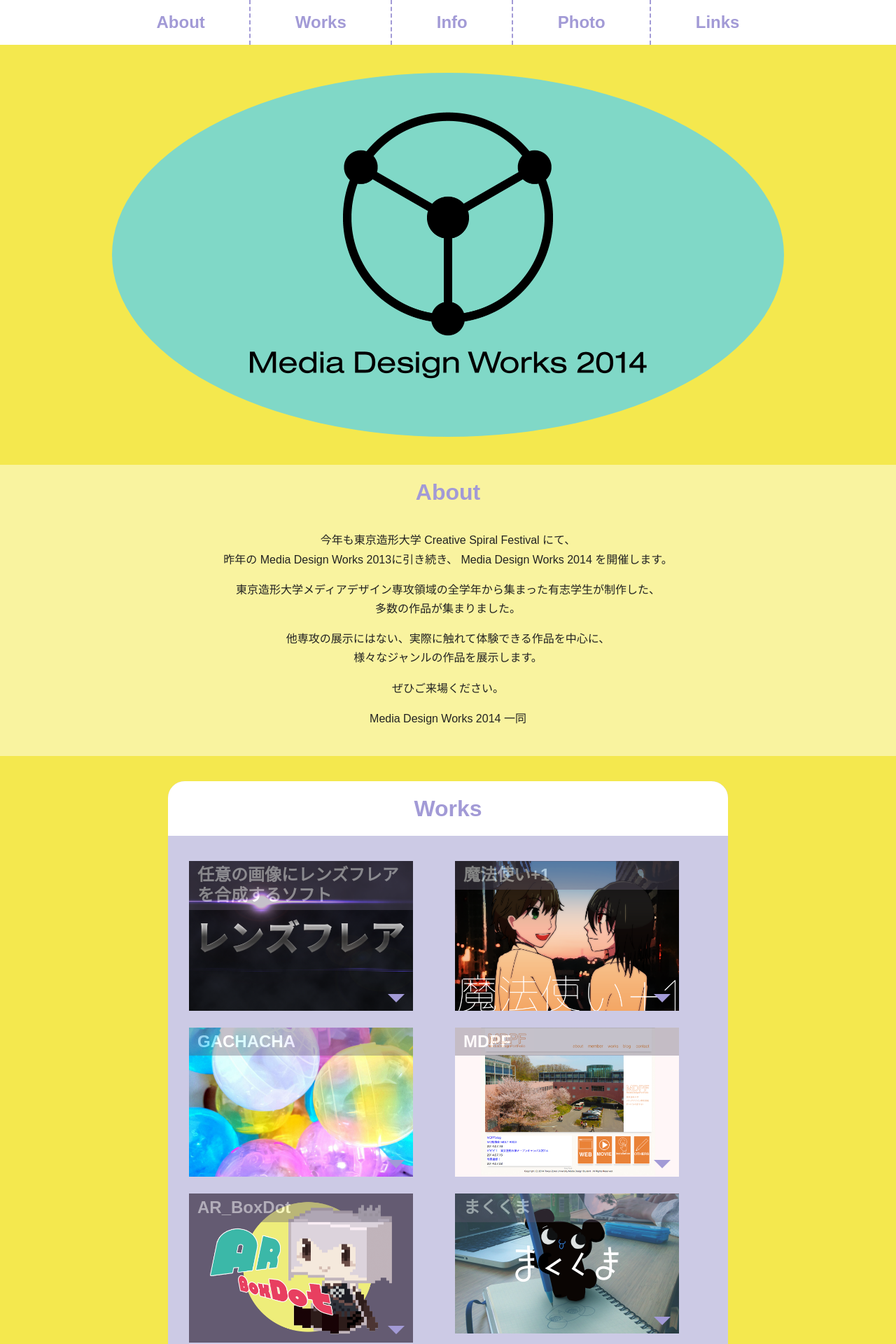
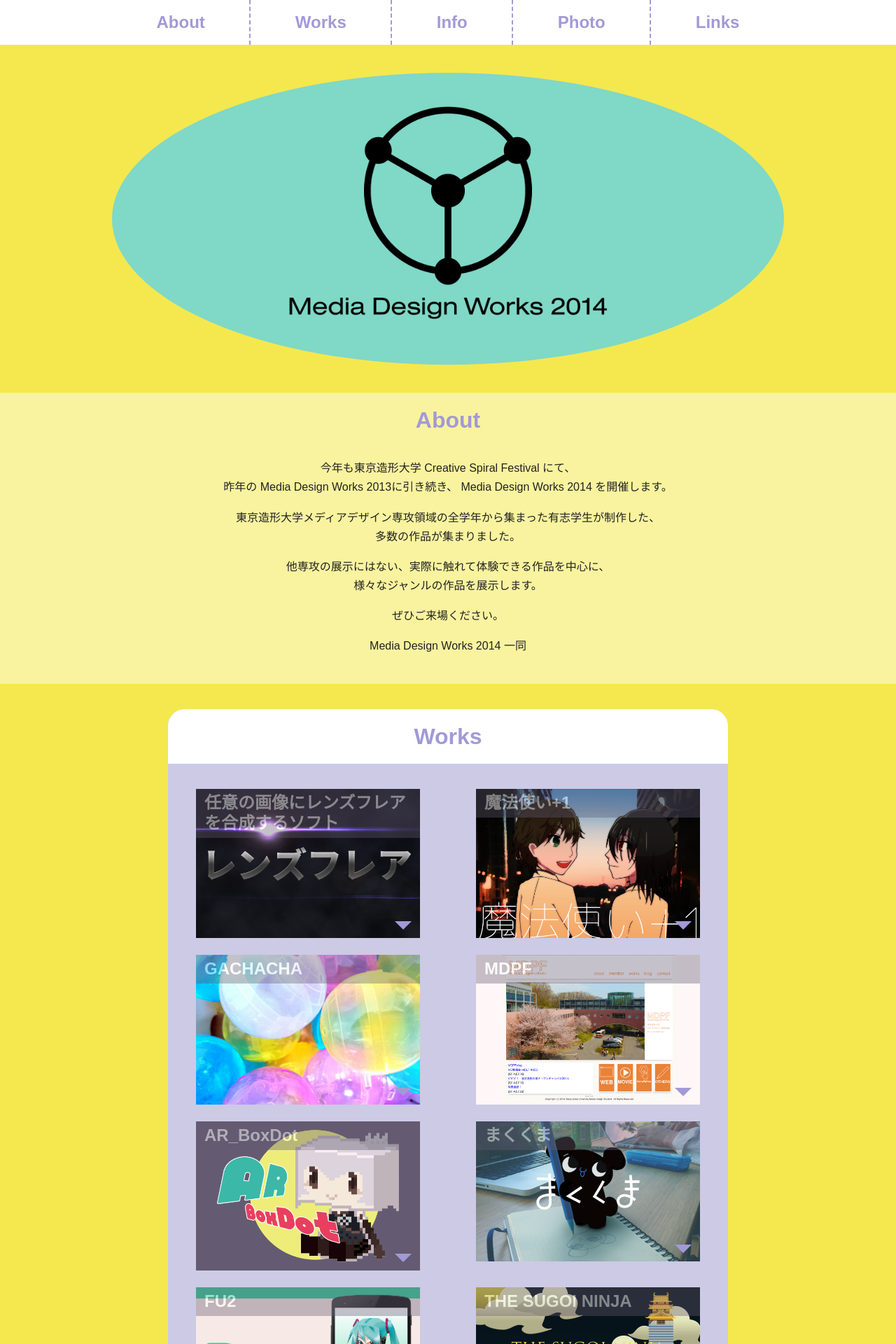
Before and after one commit to mdw2014/mdw2014.github.io, a Jekyll site: the page built from index.html, in a window 1280 px wide. Shown: the top 1920 px of the page at 70% size. Built offline with Jekyll 4.4.1, drawn with Linux system fonts in a browser that asks for light colours; nearby versions of some CDN libraries.

Commit message:
Make whole page responsible

```diff
--- a/_includes/head.html
+++ b/_includes/head.html
@@ -1,6 +1,6 @@
 <head>
     <meta charset="utf-8" prefix="og: http://ogp.me/ns#">
-    <meta name="viewport" content="width=980px initial-scale=1">
+    <meta name="viewport" content="width=device-width, initial-scale=1">
     <meta http-equiv="X-UA-Compatible" content="IE=edge">
 
     <title>{{ site.title }}</title>
--- a/_includes/header.html
+++ b/_includes/header.html
@@ -13,8 +13,9 @@
   </nav>
 
   <div class="banner">
-    <div class="header-bg-ellipse"></div>
-    <h1 class="identity"><img src="img/identity.png" alt="Media Design Works 2014"></h1>
+    <div class="header-bg-ellipse">
+      <h1 class="identity"><img src="img/identity.png" alt="Media Design Works 2014"></h1>
+    </div>
   </div>
 
 </header>
--- a/css/main.scss
+++ b/css/main.scss
@@ -65,24 +65,24 @@
 }
 
 .header-bg-ellipse {
+  position: relative;
   margin: 0 auto;
-  width: 960px;
-  height: 520px;
-  border-radius: 480px / 260px;
+  width: 90%;
+  max-width: 960px;
+  border-radius: 50%;
   background-color: #80d8c7;
-  position: relative;
 }
 
 .site-header .banner .identity {
-  margin: 0;
-  position: absolute;
+  margin: 0 auto;
+  position: relative;
   z-index: 1;
-  width: 100%;
-  top: 56px;
+  width: 50%;
 }
 
 .identity img {
-  width: 600px;
+  width: 100%;
+  margin: 10% 0px;
 }
 
 .section-heading {
@@ -102,7 +102,7 @@
   text-align: center;
 }
 
-.capsule .wrapper{
+.capsule .wrapper {
   background-color: #cccae5;
   width: 800px;
   padding-bottom: 36px;
@@ -126,7 +126,11 @@
   -ms-flex-flow: row wrap;
 	flex-flow: row wrap;
   -webkit-align-items: flex-start;
+  -ms-align-items: flex-start;
   align-items: flex-start;
+	-webkit-justify-content: space-around;
+  -ms-justify-content: space-around;
+	justify-content: space-around;
 }
 
 #works .section-heading,
@@ -135,9 +139,9 @@
 }
 
 .work {
-  -ms-flex: 0 0 320px;
-  -webkit-flex: 0 0 320px;
-  flex: 0 0 320px;
+  -ms-flex: 0 1 320px;
+  -webkit-flex: 0 1 320px;
+  flex: 0 1 320px;
   width: 320px;
   margin: 0 30px 24px;
   position: relative;
@@ -351,3 +355,32 @@
 #gallery-close:hover {
   color: #f4e84e;
 }
+
+@media (max-width: 960px) {
+  .nav ul li {
+    -webkit-flex: none;
+    -ms-flex: none;
+    flex: none;
+    border: none;
+    border-bottom: 2px dashed #a29ad6;
+  }
+
+  .wrapper,
+  .capsule .wrapper {
+    width: 90%;
+  }
+
+  .section-contents {
+    width: 90%;
+  }
+
+  .work {
+    margin: 0 8px 24px;
+  }
+
+  .carousel img {
+    width: 100%;
+    height: auto;
+  }
+
+}
```
